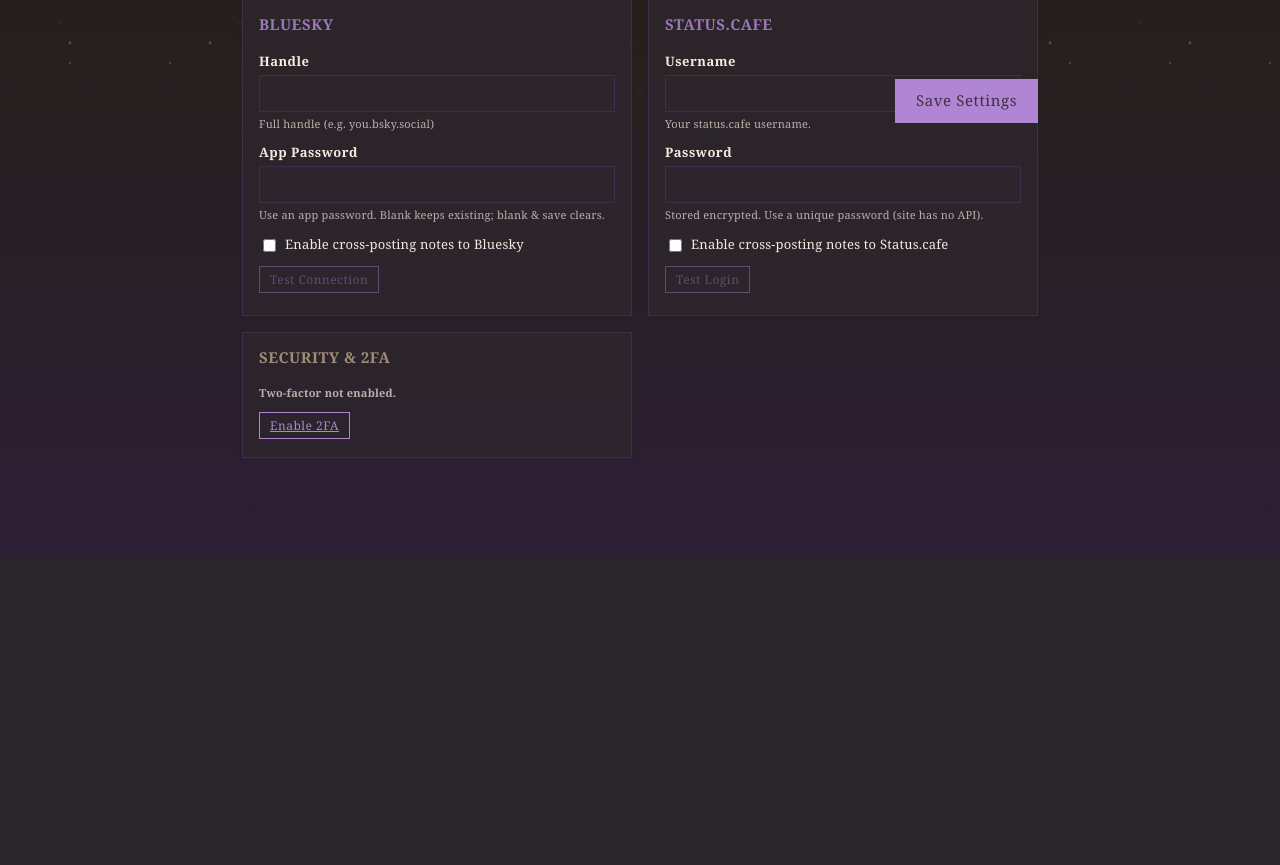
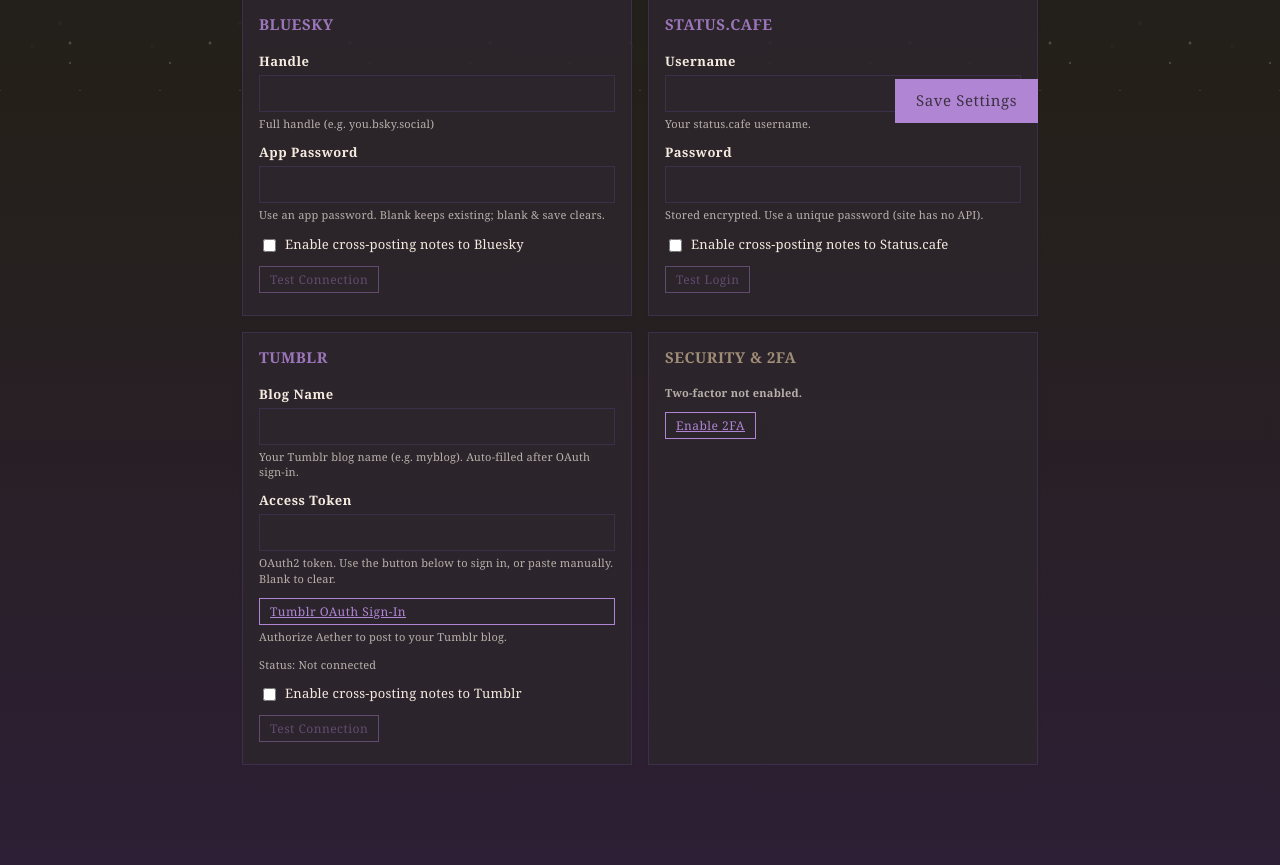
Before and after one commit to meadowingc/aether, a Django app: page /accounts/settings/ in a window 1280 px wide. Shown: the part 677-1542 px from the top of the page. Before the commit the page ends 1135 px from the top, so only its background shows below. Run offline with Django 5.2, Linux system fonts and the light colour scheme; the visitor is signed in with stand-in values (Sample User, id 1); some libraries are stand-ins or nearby versions.

Commit message:
tumbler cross post

```diff
--- a/accounts/forms.py
+++ b/accounts/forms.py
@@ -43,6 +43,7 @@
     mastodon_token = forms.CharField(required=False, widget=forms.PasswordInput(render_value=True))
     bluesky_app_password = forms.CharField(required=False, widget=forms.PasswordInput(render_value=True))
     status_cafe_password = forms.CharField(required=False, widget=forms.PasswordInput(render_value=True))
+    tumblr_access_token = forms.CharField(required=False, widget=forms.PasswordInput(render_value=True))
 
     class Meta:
         model = Profile
@@ -57,9 +58,12 @@
             "bluesky_app_password",
             "status_cafe_username",
             "status_cafe_password",
+            "tumblr_blog_name",
+            "tumblr_access_token",
             "crosspost_mastodon",
             "crosspost_bluesky",
             "crosspost_status_cafe",
+            "crosspost_tumblr",
         ]
 
     def save(self, commit=True):
@@ -71,6 +75,8 @@
             profile.bluesky_app_password = self.cleaned_data.get("bluesky_app_password") or ""
         if "status_cafe_password" in self.cleaned_data:
             profile.status_cafe_password = self.cleaned_data.get("status_cafe_password") or ""
+        if "tumblr_access_token" in self.cleaned_data:
+            profile.tumblr_access_token = self.cleaned_data.get("tumblr_access_token") or ""
         if commit:
             profile.save()
         return profile
--- a/accounts/models.py
+++ b/accounts/models.py
@@ -26,10 +26,15 @@
     status_cafe_username = models.CharField(max_length=100, blank=True)
     status_cafe_password = EncryptedTextField(blank=True)
 
+    # Tumblr
+    tumblr_blog_name = models.CharField(max_length=200, blank=True)
+    tumblr_access_token = EncryptedTextField(blank=True)
+
     # Preferences
     crosspost_mastodon = models.BooleanField(default=False)
     crosspost_bluesky = models.BooleanField(default=False)
     crosspost_status_cafe = models.BooleanField(default=False)
+    crosspost_tumblr = models.BooleanField(default=False)
 
     # Archive / profile page (optional). If enabled, show user's notes beyond ephemeral window.
     show_archive = models.BooleanField(default=False, help_text="If true, a public archive/profile page is enabled")
--- a/accounts/templates/accounts/archive.html
+++ b/accounts/templates/accounts/archive.html
@@ -38,6 +38,7 @@
                 {% for cp in cps %}
                   {% if cp.network == 'mastodon' and cp.remote_url %}<a href="{{ cp.remote_url }}" class="xp xp-mstn" target="_blank" rel="noopener" title="View on Mastodon">(mstn)</a>{% endif %}
                   {% if cp.network == 'bluesky' and cp.remote_url %}<a href="{{ cp.remote_url }}" class="xp xp-bsky" target="_blank" rel="noopener" title="View on Bluesky">(bsky)</a>{% endif %}
+                  {% if cp.network == 'tumblr' and cp.remote_url %}<a href="{{ cp.remote_url }}" class="xp xp-tblr" target="_blank" rel="noopener" title="View on Tumblr">(tblr)</a>{% endif %}
                 {% endfor %}
               </div>
             {% endif %}
--- a/accounts/templates/accounts/settings.html
+++ b/accounts/templates/accounts/settings.html
@@ -120,6 +120,39 @@
       </div>
     </div>
 
+    <!-- Tumblr Card -->
+    <div class="settings-card">
+      <h3 class="card-title" style="color:var(--accent);">Tumblr</h3>
+      <div class="field">
+        <label for="id_tumblr_blog_name">Blog Name</label>
+        {{ form.tumblr_blog_name }}
+        <p class="hint">Your Tumblr blog name (e.g. myblog). Auto-filled after OAuth sign-in.</p>
+      </div>
+      <div class="field">
+        <label for="id_tumblr_access_token">Access Token</label>
+        {{ form.tumblr_access_token }}
+        <p class="hint">OAuth2 token. Use the button below to sign in, or paste manually. Blank to clear.</p>
+      </div>
+      <div class="field oauth-row">
+        <a class="btn-chip" href="{% url 'accounts:tumblr_oauth_start' %}">Tumblr OAuth Sign‑In</a>
+        <p class="hint">Authorize Aether to post to your Tumblr blog.</p>
+      </div>
+      <div class="field">
+        {% if profile.tumblr_access_token %}
+          <p class="hint ok">Status: Connected (token stored){% if profile.tumblr_blog_name %} — {{ profile.tumblr_blog_name }}{% endif %}</p>
+        {% else %}
+          <p class="hint">Status: Not connected</p>
+        {% endif %}
+      </div>
+      <div class="field inline-toggle">
+        <div class="toggle-row">{{ form.crosspost_tumblr }} <span>Enable cross-posting notes to Tumblr</span></div>
+      </div>
+      <div class="field test-buttons">
+        <button type="button" id="test_tumblr_btn" {% if not profile.tumblr_access_token %}disabled{% endif %}>Test Connection</button>
+        <span id="test_tumblr_status" class="hint"></span>
+      </div>
+    </div>
+
     <!-- Security Card -->
     <div class="settings-card">
       <h3 class="card-title security">Security & 2FA</h3>
@@ -208,6 +241,11 @@
       "test_status_cafe_btn",
       "test_status_cafe_status"
     );
+    test(
+      "{% url 'accounts:test_tumblr' %}",
+      "test_tumblr_btn",
+      "test_tumblr_status"
+    );
   })();
   </script>
   <style>
--- a/accounts/urls.py
+++ b/accounts/urls.py
@@ -12,9 +12,13 @@
     path("test-mastodon/", views.test_mastodon, name="test_mastodon"),
     path("test-bluesky/", views.test_bluesky, name="test_bluesky"),
     path("test-status-cafe/", views.test_status_cafe, name="test_status_cafe"),
+    path("test-tumblr/", views.test_tumblr, name="test_tumblr"),
     # Mastodon OAuth
     path("mastodon/start/", views.mastodon_oauth_start, name="mastodon_oauth_start"),
     path("mastodon/callback/", views.mastodon_oauth_callback, name="mastodon_oauth_callback"),
+    # Tumblr OAuth
+    path("tumblr/start/", views.tumblr_oauth_start, name="tumblr_oauth_start"),
+    path("tumblr/callback/", views.tumblr_oauth_callback, name="tumblr_oauth_callback"),
     # Public archive/profile
     path("u/<str:username>/", views.user_archive, name="user_archive"),
 ]
--- a/accounts/views.py
+++ b/accounts/views.py
@@ -176,6 +176,31 @@
         return JsonResponse({"ok": False, "error": "exception"})
 
 
+@login_required
+@require_POST
+def test_tumblr(request: HttpRequest) -> HttpResponse:
+    profile: Profile = request.user.profile  # type: ignore[attr-defined]
+    token = profile.tumblr_access_token or ""
+    if not token:
+        return JsonResponse({"ok": False, "error": "missing_credentials"})
+    try:
+        import httpx
+
+        r = httpx.get(
+            "https://api.tumblr.com/v2/user/info",
+            headers={"Authorization": f"Bearer {token}"},
+            timeout=10,
+        )
+        if r.status_code == 200:
+            profile.clear_crosspost_error()
+            return JsonResponse({"ok": True})
+        profile.record_crosspost_error(f"Tumblr test failed: {r.status_code}")
+        return JsonResponse({"ok": False, "error": f"status_{r.status_code}"})
+    except Exception as e:  # noqa: BLE001
+        profile.record_crosspost_error(f"Tumblr exception: {e.__class__.__name__}")
+        return JsonResponse({"ok": False, "error": "exception"})
+
+
 # Helper to detect JSON/intended AJAX
 def wants_json(request: HttpRequest) -> bool:
     if request.headers.get("x-requested-with") == "XMLHttpRequest":
@@ -305,6 +330,103 @@
     return redirect(reverse("accounts:settings"))
 
 
+@login_required
+def tumblr_oauth_start(request: HttpRequest) -> HttpResponse:
+    """Redirect user to Tumblr OAuth2 authorize page."""
+    from django.conf import settings as django_settings
+    from urllib.parse import urlencode
+
+    consumer_key = getattr(django_settings, "TUMBLR_CONSUMER_KEY", "")
+    consumer_secret = getattr(django_settings, "TUMBLR_CONSUMER_SECRET", "")
+    if not consumer_key or not consumer_secret:
+        return HttpResponseBadRequest("Tumblr OAuth not configured (missing consumer key/secret in server settings).")
+
+    redirect_uri = request.build_absolute_uri(
+        reverse("accounts:tumblr_oauth_callback")
+    )
+    request.session["tumblr_oauth"] = {
+        "redirect_uri": redirect_uri,
+    }
+    request.session.modified = True
+
+    auth_url = "https://www.tumblr.com/oauth2/authorize?" + urlencode(
+        {
+            "client_id": consumer_key,
+            "response_type": "code",
+            "scope": "write offline_access",
+            "redirect_uri": redirect_uri,
+        }
+    )
+    return redirect(auth_url)
+
+
+@login_required
+def tumblr_oauth_callback(request: HttpRequest) -> HttpResponse:
+    """Exchange Tumblr OAuth2 authorization code for an access token."""
+    from django.conf import settings as django_settings
+
+    code = request.GET.get("code")
+    if not code:
+        return HttpResponseBadRequest("Missing code")
+
+    data = request.session.get("tumblr_oauth")
+    if not data:
+        return HttpResponseBadRequest("Session expired; restart OAuth.")
+
+    consumer_key = getattr(django_settings, "TUMBLR_CONSUMER_KEY", "")
+    consumer_secret = getattr(django_settings, "TUMBLR_CONSUMER_SECRET", "")
+
+    import httpx
+
+    try:
+        r = httpx.post(
+            "https://api.tumblr.com/v2/oauth2/token",
+            data={
+                "grant_type": "authorization_code",
+                "code": code,
+                "client_id": consumer_key,
+                "client_secret": consumer_secret,
+                "redirect_uri": data["redirect_uri"],
+            },
+            timeout=10,
+        )
+        if r.status_code != 200:
+            return HttpResponse(f"Token exchange failed ({r.status_code})", status=500)
+        payload = r.json()
+        access_token = payload.get("access_token")
+        if not access_token:
+            return HttpResponse("No access_token in response", status=500)
+
+        profile: Profile = request.user.profile  # type: ignore[attr-defined]
+        profile.tumblr_access_token = access_token
+        profile.crosspost_tumblr = True
+
+        # Auto-detect blog name from user info if not already set
+        if not profile.tumblr_blog_name:
+            try:
+                info_r = httpx.get(
+                    "https://api.tumblr.com/v2/user/info",
+                    headers={"Authorization": f"Bearer {access_token}"},
+                    timeout=10,
+                )
+                if info_r.status_code == 200:
+                    blogs = info_r.json().get("response", {}).get("user", {}).get("blogs", [])
+                    if blogs:
+                        profile.tumblr_blog_name = blogs[0].get("name", "")
+            except Exception:  # noqa: BLE001
+                pass
+
+        profile.save(update_fields=["tumblr_access_token", "crosspost_tumblr", "tumblr_blog_name"])
+    except Exception as e:  # noqa: BLE001
+        return HttpResponse(f"OAuth exception: {e.__class__.__name__}", status=500)
+
+    try:
+        del request.session["tumblr_oauth"]
+    except KeyError:
+        pass
+    return redirect(reverse("accounts:settings"))
+
+
 def logout_view(request: HttpRequest) -> HttpResponse:
     """
     Simple logout accepting GET (for header link) or POST, then redirect home.
--- a/aether/settings.py
+++ b/aether/settings.py
@@ -198,3 +198,7 @@
 CSRF_COOKIE_SAMESITE = "Lax"
 
 ADMIN_ENABLED = os.getenv("DJANGO_ADMIN_ENABLED", "True") == "True"
+
+# Tumblr OAuth2 (register at https://www.tumblr.com/oauth/apps)
+TUMBLR_CONSUMER_KEY = os.getenv("TUMBLR_CONSUMER_KEY", "")
+TUMBLR_CONSUMER_SECRET = os.getenv("TUMBLR_CONSUMER_SECRET", "")
--- a/aether_notes/models.py
+++ b/aether_notes/models.py
@@ -71,6 +71,7 @@
     NETWORK_CHOICES = [
         ("mastodon", "Mastodon"),
         ("bluesky", "Bluesky"),
+        ("tumblr", "Tumblr"),
     ]
 
     note = models.ForeignKey(Note, on_delete=models.CASCADE, related_name="crossposts")
--- a/aether_notes/templates/aether_notes/index.html
+++ b/aether_notes/templates/aether_notes/index.html
@@ -47,6 +47,7 @@
                 {% for cp in cps %}
                   {% if cp.network == 'mastodon' and cp.remote_url %}<a href="{{ cp.remote_url }}" class="xp xp-mstn" target="_blank" rel="noopener" title="View on Mastodon">(mstn)</a>{% endif %}
                   {% if cp.network == 'bluesky' and cp.remote_url %}<a href="{{ cp.remote_url }}" class="xp xp-bsky" target="_blank" rel="noopener" title="View on Bluesky">(bsky)</a>{% endif %}
+                  {% if cp.network == 'tumblr' and cp.remote_url %}<a href="{{ cp.remote_url }}" class="xp xp-tblr" target="_blank" rel="noopener" title="View on Tumblr">(tblr)</a>{% endif %}
                 {% endfor %}
               </div>
             {% endif %}
--- a/aether_notes/views.py
+++ b/aether_notes/views.py
@@ -44,11 +44,12 @@
         want_masto = bool(request.POST.get("xp_mastodon"))
         want_bsky = bool(request.POST.get("xp_bluesky"))
         want_status_cafe = bool(request.POST.get("xp_status_cafe"))
+        want_tumblr = bool(request.POST.get("xp_tumblr"))
         status_cafe_face = (
             request.POST.get("xp_status_cafe_face") or ""
         ).strip() or None
 
-        if any([want_masto, want_bsky, want_status_cafe]):
+        if any([want_masto, want_bsky, want_status_cafe, want_tumblr]):
             try:
                 post_selected_networks_async(
                     prof,
@@ -56,6 +57,7 @@
                     want_masto=want_masto,
                     want_bluesky=want_bsky,
                     want_status_cafe=want_status_cafe,
+                    want_tumblr=want_tumblr,
                     status_cafe_face=status_cafe_face,
                     note=note,
                 )
```
Also changed, not shown: accounts/social.py (+47 -0 lines), aether_notes/templates/aether_notes/_note_form.html (+8 -0 lines), accounts/migrations/0006_profile_crosspost_tumblr_profile_tumblr_access_token_and_more.py (added).
